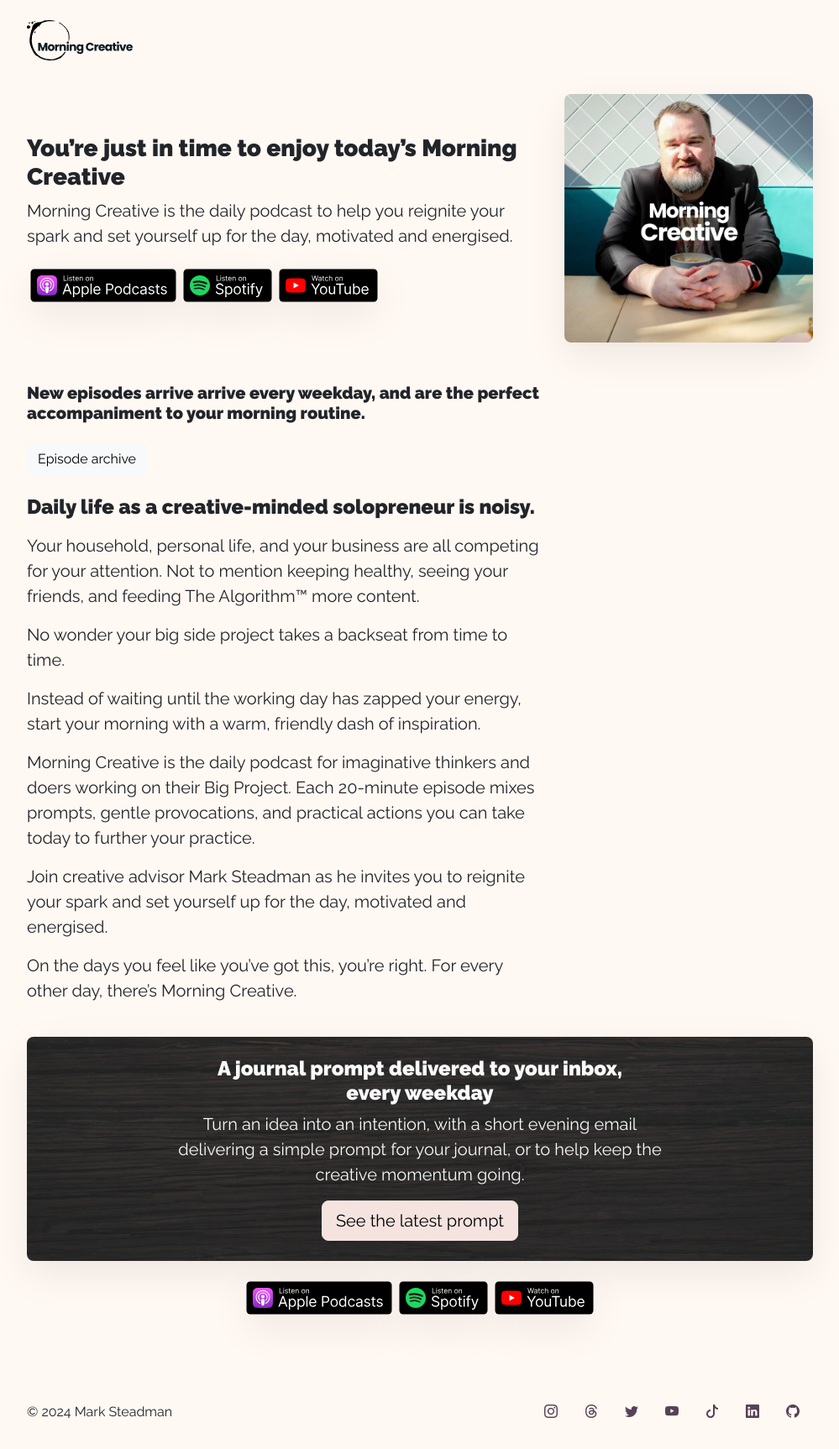
After one commit to hellosteadman/morning-creative.co, a Django app: template morningcreative/theme/templates/home.html in a window 1280 px wide. The commit adds this page. Shown: the whole page at 84% size, without its empty margins (140-1139 px from the left). Run offline with Django 4.2, Linux system fonts and the light colour scheme; the template is opened without the code that fills it, so the values that code supplies are empty; parts of the project's set-up code (start-up, migrations or seed data) failed here and were passed over.

```diff
--- a/morningcreative/context_processors.py
+++ b/morningcreative/context_processors.py
@@ -30,6 +30,10 @@ def main(request):
                 'label': 'Home'
             },
             {
+                'url': '/episodes/',
+                'label': 'Episode archive'
+            },
+            {
                 'url': '/prompt/',
                 'label': 'Journal prompt'
             }
--- a/morningcreative/podcast/urls.py
+++ b/morningcreative/podcast/urls.py
@@ -3,6 +3,6 @@ from .views import EpisodeListView, EpisodeDetailView
 
 
 urlpatterns = (
-    path('', EpisodeListView.as_view(), name='episode_list'),
+    path('episodes/', EpisodeListView.as_view(), name='episode_list'),
     path('<int:number>/', EpisodeDetailView.as_view(), name='episode_detail')
 )
--- a/morningcreative/podcast/views.py
+++ b/morningcreative/podcast/views.py
@@ -24,6 +24,12 @@ class EpisodeMixin(SEOMixin, LinkedDataMixin):
 
 
 class EpisodeListView(OpenGraphMixin, EpisodeMixin, ListView):
+    seo_title = 'Morning Creative episode archive'
+    seo_description = (
+        'Morning Creative is the daily podcast to help you reignite your '
+        'spark and set yourself up for the day, motivated and energised.'
+    )
+
     paginate_by = 12
     ld_type = 'PodcastSeries'
 
--- /dev/null
+++ b/morningcreative/theme/templates/home.html
@@ -0,0 +1,91 @@
+{% extends 'base.html' %}
+{% load static %}
+
+{% block body %}
+    <header class="margin-top-4 margin-bottom-5 container">
+        <div class="grid align-items-center">
+            <div class="cell-tablet-8">
+                <script>
+                    var h1 = document.createElement('p')
+                    var now = new Date()
+                    var day = now.getDay()
+                    var hour = now.getHours()
+                    var isFriday = day == 5
+                    var isSaturday = day == 6
+                    var isSunday = day == 0
+                    var isWeekday = day > 0 && day <= 5
+
+                    if (hour > 5 && hour < 12 && isWeekday) {
+                        h1.innerText = 'You’re just in time to enjoy today’s Morning Creative'
+                    } else if (isFriday || isSaturday) {
+                        h1.innerText = 'Morning Creative will be back with you on Monday'
+                    } else if (isSunday) {
+                        h1.innerText = 'Finally, you can look forward to Mondays with Morning Creative'
+                    } else {
+                        h1.innerHTML = 'Wake up tomorrow to a fresh cup of<br>Morning Creative'
+                    }
+
+                    h1.classList.add('h2')
+
+                    document.currentScript.after(h1)
+                </script>
+                <noscript><h1 class="h2">Wake up every weekday to a fresh cup of<br>Morning Creative</h1></noscript>
+                <p class="lead font-weight-normal margin-bottom-4">Morning Creative is the daily podcast to help you reignite your spark and set yourself up for the day, motivated and energised.</p>
+                {% include 'podcast/buttons.html' %}
+            </div>
+
+            <div class="show-none show-tablet-block cell-tablet-4">
+                <img alt="Podcast artwork" src="{% static 'img/artwork.jpg' %}" class="img-fluid rounded-3 shadow-lg">
+            </div>
+        </div>
+    </header>
+
+    <section id="content" class="container">
+        <div class="grid">
+            <div class="cell-tablet-8">
+                <p class="h4 margin-bottom-4">New episodes arrive arrive every weekday, and are the perfect accompaniment to your morning routine.</p>
+            </div>
+        </div>
+
+        <div class="pagination-context">
+            <div class="grid">
+                {% for obj in episode_list|slice:':3' %}
+                    <div class="cell-tablet-4 show-flex">{% include 'podcast/episode_card.html' with object=obj first_sentence=True %}</div>
+                {% endfor %}
+
+                <div class="cell-tablet-8">
+                    <a href="{% url 'episode_list' %}" class="btn btn-light">Episode archive</a>
+                </div>
+
+                <div class="cell-tablet-8">
+                    <h1 class="h3 margin-top-4 margin-bottom-3">Daily life as a creative-minded solopreneur is noisy.</h1>
+                    <div class="markdown">
+                        <p>Your household, personal life, and your business are all competing for your attention. Not to mention keeping healthy, seeing your friends, and feeding The Algorithm™ more content.</p>
+                        <p>No wonder your big side project takes a backseat from time to time.</p>
+                        <p>Instead of waiting until the working day has zapped your energy, start your morning with a warm, friendly dash of inspiration.</p>
+                        <p>Morning Creative is the daily podcast for imaginative thinkers and doers working on their Big Project. Each 20-minute episode mixes prompts, gentle provocations, and practical actions you can take today to further your practice.</p>
+                        <p>Join creative advisor Mark Steadman as he invites you to reignite your spark and set yourself up for the day, motivated and energised.</p>
+                        <p>On the days you feel like you’ve got this, you’re right. For every other day, there’s Morning Creative.</p>
+                    </div>
+                </div>
+            </div>
+
+            <div class="margin-top-4 background-prompts rounded-3 shadow-lg padding-4 text-light">
+                <div class="grid">
+                    <div class="cell-tablet-8 text-center margin-x-auto">
+                        <p class="h3">A journal prompt delivered to your inbox,<br>every weekday</p>
+
+                        <p class="lead font-weight-normal">
+                            Turn an idea into an intention, with a short evening email delivering a simple prompt for your journal,
+                            or to help keep the creative momentum going.
+                        </p>
+
+                        <a href="/prompt/" class="btn btn-lg btn-primary">See the latest prompt</a>
+                    </div>
+                </div>
+            </div>
+        </div>
+    </section>
+
+    {% include 'podcast/buttons.html' with centre=True margin=True %}
+{% endblock body %}
--- a/morningcreative/urls.py
+++ b/morningcreative/urls.py
@@ -3,7 +3,7 @@ from django.contrib import admin
 from django.urls import path, re_path, include
 from django.views.defaults import page_not_found, server_error
 from django.views.generic.base import TemplateView
-from .views import SearchEntryListView
+from .views import HomepageView, SearchEntryListView
 from . import sitemaps
 
 
@@ -15,6 +15,7 @@ urlpatterns = (
     path('prompt/', include('morningcreative.prompts.urls')),
     path('~/', include('morningcreative.oembed.urls')),
     path('search/', SearchEntryListView.as_view(), name='search_entry_list'),
+    path('', HomepageView.as_view(), name='home'),
     path('', include(sitemaps))
 )
 
```
Also changed, not shown: morningcreative/podcast/templates/podcast/episode_list.html (+1 -55 lines), morningcreative/views.py (+23 -1 lines).
